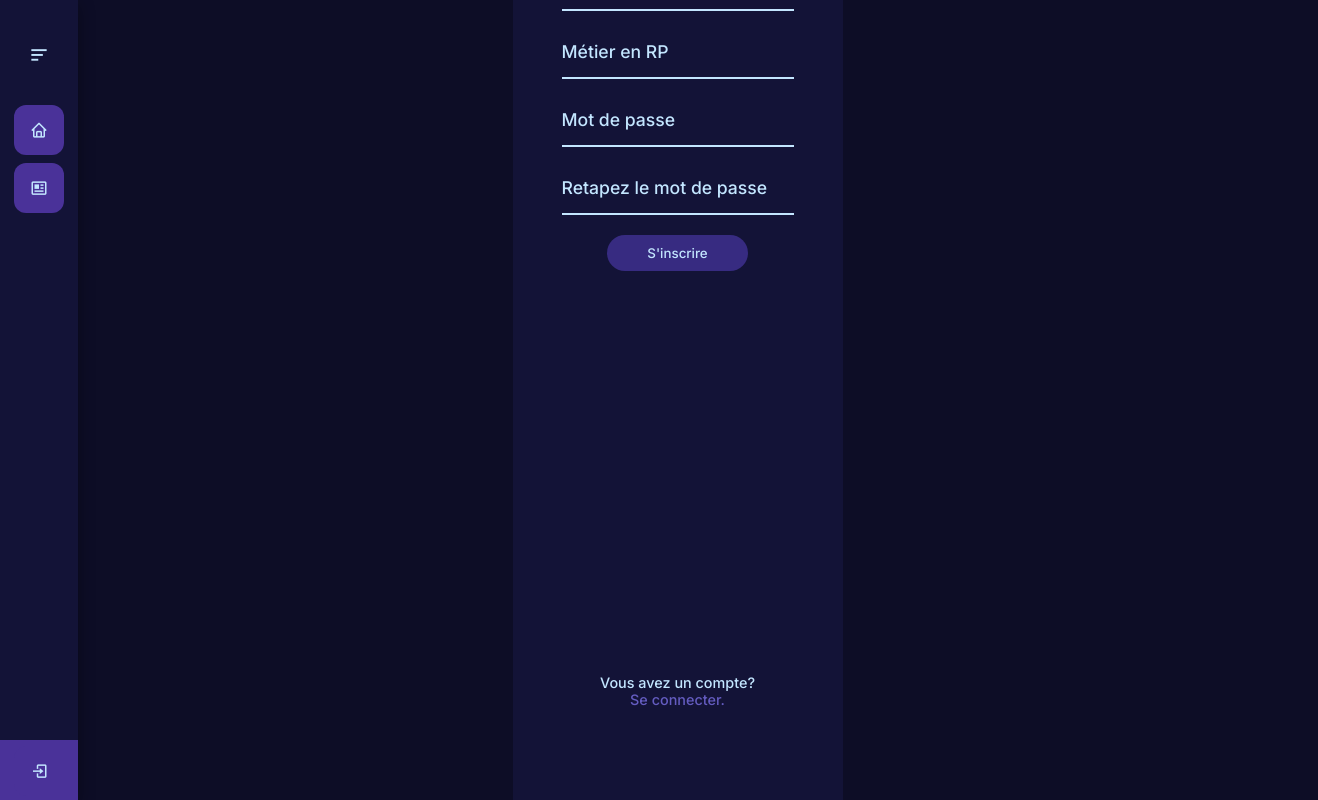
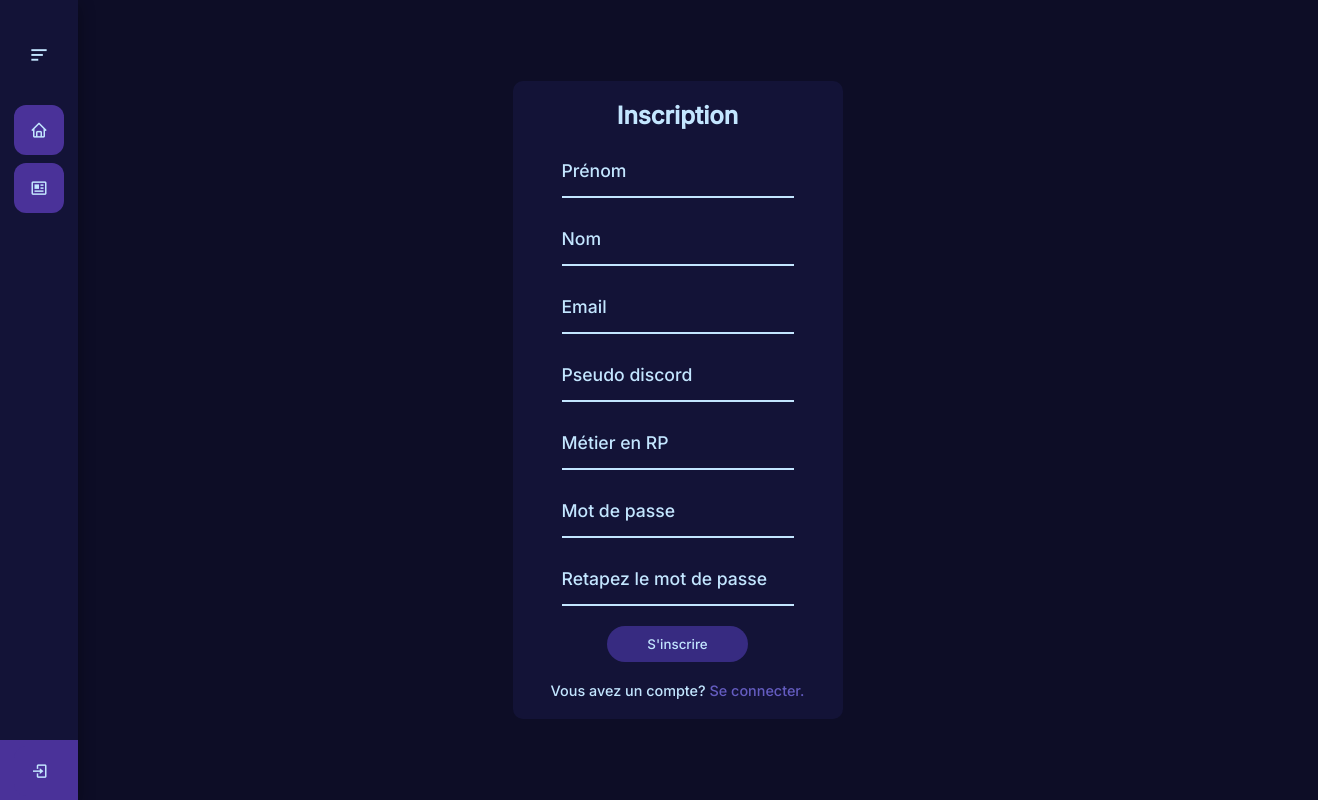
Before and after one commit to CarsExpo/WebClient, a React (Create React App) app: page /inscription in a window 1280 px wide. Shown: the top 800 px of the page, 1318 px wide, since content can reach past the window. Built offline with nearby package versions, Linux system fonts and the light colour scheme.

Commit message:
Fix some front problemes

```diff
--- a/src/assets/pages/inscription.jsx
+++ b/src/assets/pages/inscription.jsx
@@ -102,7 +102,7 @@ const Inscription = () => {
         </div>
         <button type="submit">S'inscrire</button>
         {error && <p className='error'>{error}</p>}
-        <p className='account'>Vous avez un compte? <a onClick={() => navigate("/login")}>Se connecter.</a></p>
+        <p className='account-log'>Vous avez un compte? <a onClick={() => navigate("/login")}>Se connecter.</a></p>
       </form>
     </div>
   );
--- a/src/assets/styles/components/_inscription.scss
+++ b/src/assets/styles/components/_inscription.scss
@@ -38,11 +38,11 @@
   text-align: center;
 }
 
-.inscription .account {
+.inscription .account-log {
   font-size: 0.9em;
 }
 
-.inscription .account a {
+.inscription .account-log a {
   cursor: pointer;
   color: $accent;
 }
--- a/src/assets/styles/components/_login.scss
+++ b/src/assets/styles/components/_login.scss
@@ -102,13 +102,14 @@
   text-align: center;
 }
 
-.login .account {
+.login .account-log {
   font-size: 0.9em;
 }
 
 .login .account-log a {
   cursor: pointer;
   color: $accent;
+  font-size: 0.9em;
 }
 
 .login .reset-password {
```
